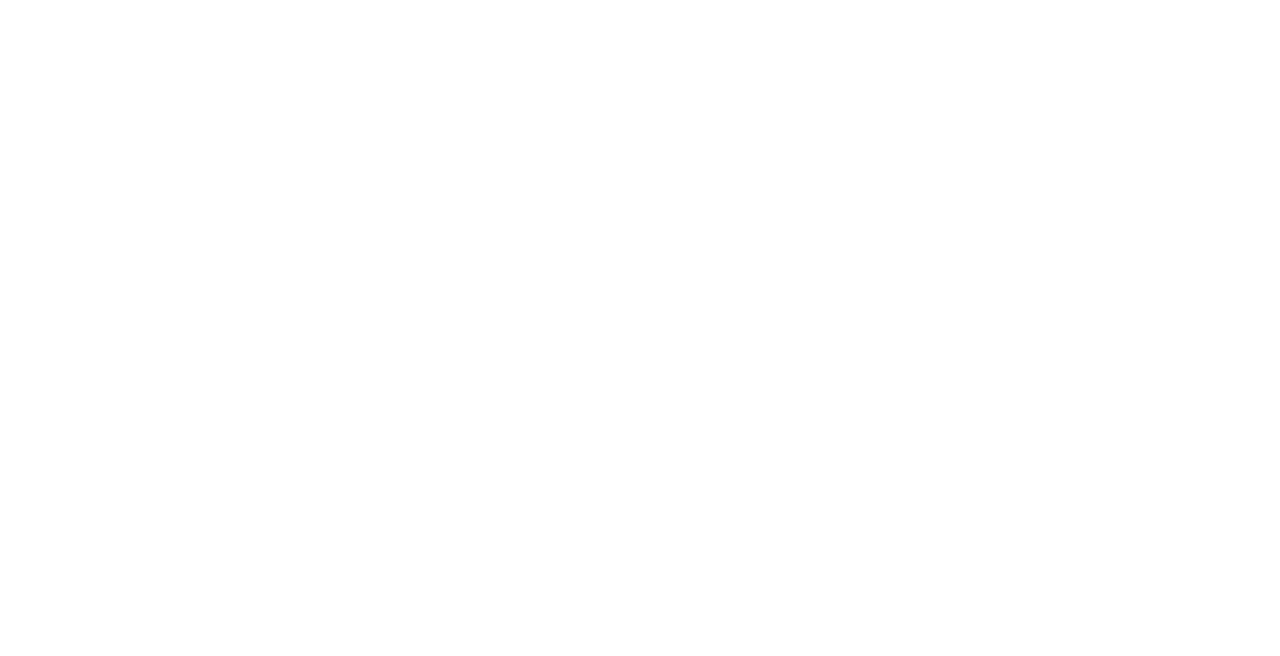
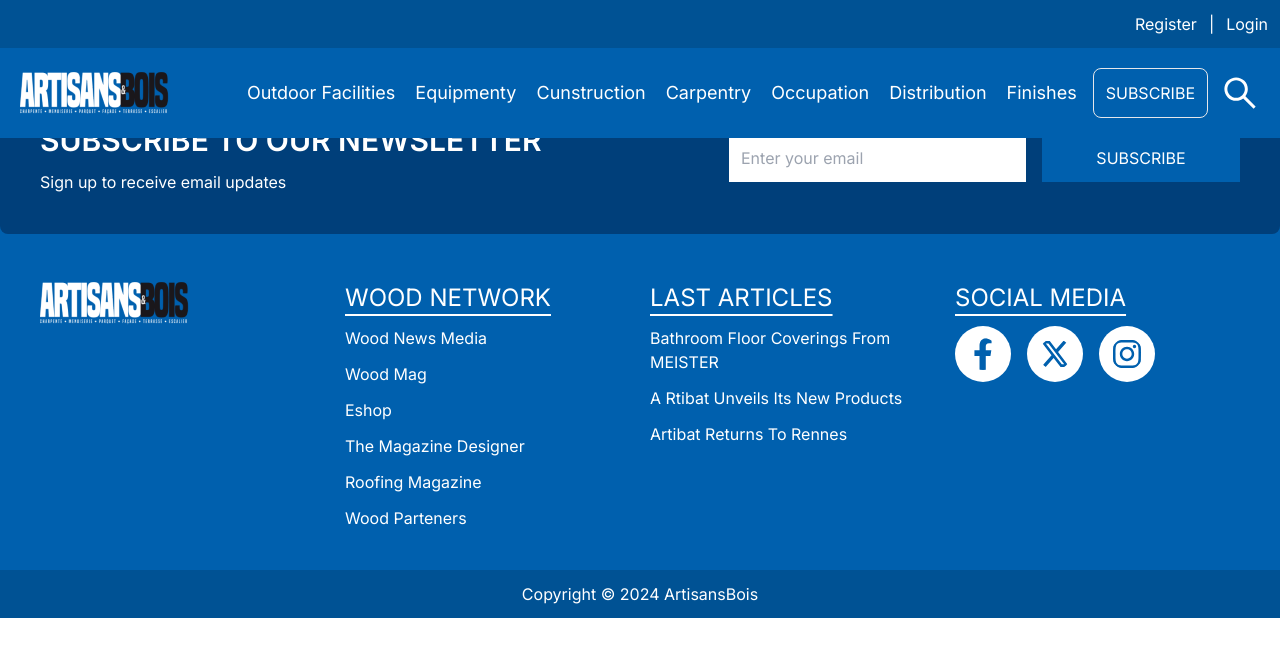
Before and after one commit to Rajtheappideas/artisans_bois_article, a Next.js app: page /articles in a window 1280 px wide. Before the commit this address had no page. Shown: the top 656 px of the page. Built offline with nearby package versions, Linux system fonts and the light colour scheme.

Commit message:
minor change

```diff
--- a/src/app/articles/page.tsx
+++ b/src/app/articles/page.tsx
@@ -5,10 +5,10 @@ const Articles = () => {
   const pathname = usePathname();
   const router = useRouter();
 
-  if (pathname === "/articles") {
-    return router.push("/");
-  }
-  // return <div>Articles</div>
+  // if (pathname === "/articles") {
+  //   return router.push("/");
+  // }
+  return <div>Articles</div>
 };
 
 export default Articles;
```
